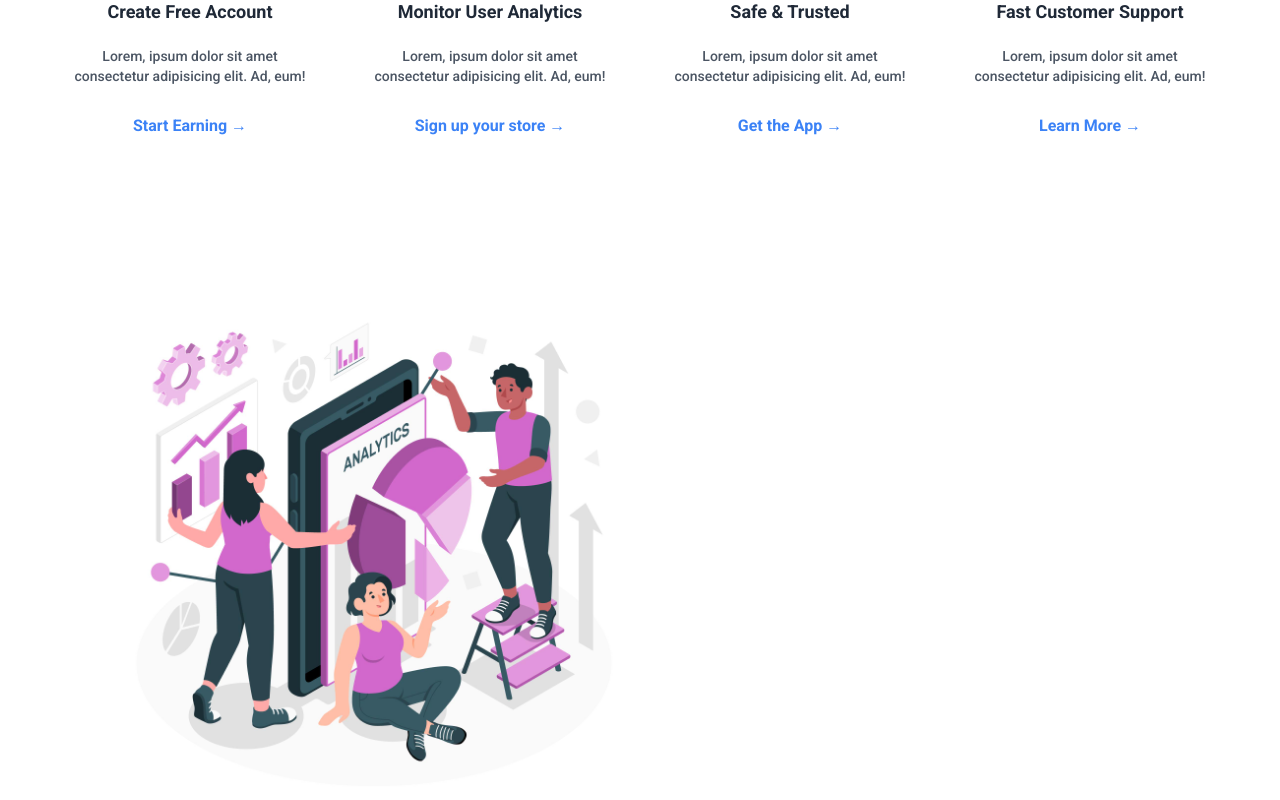
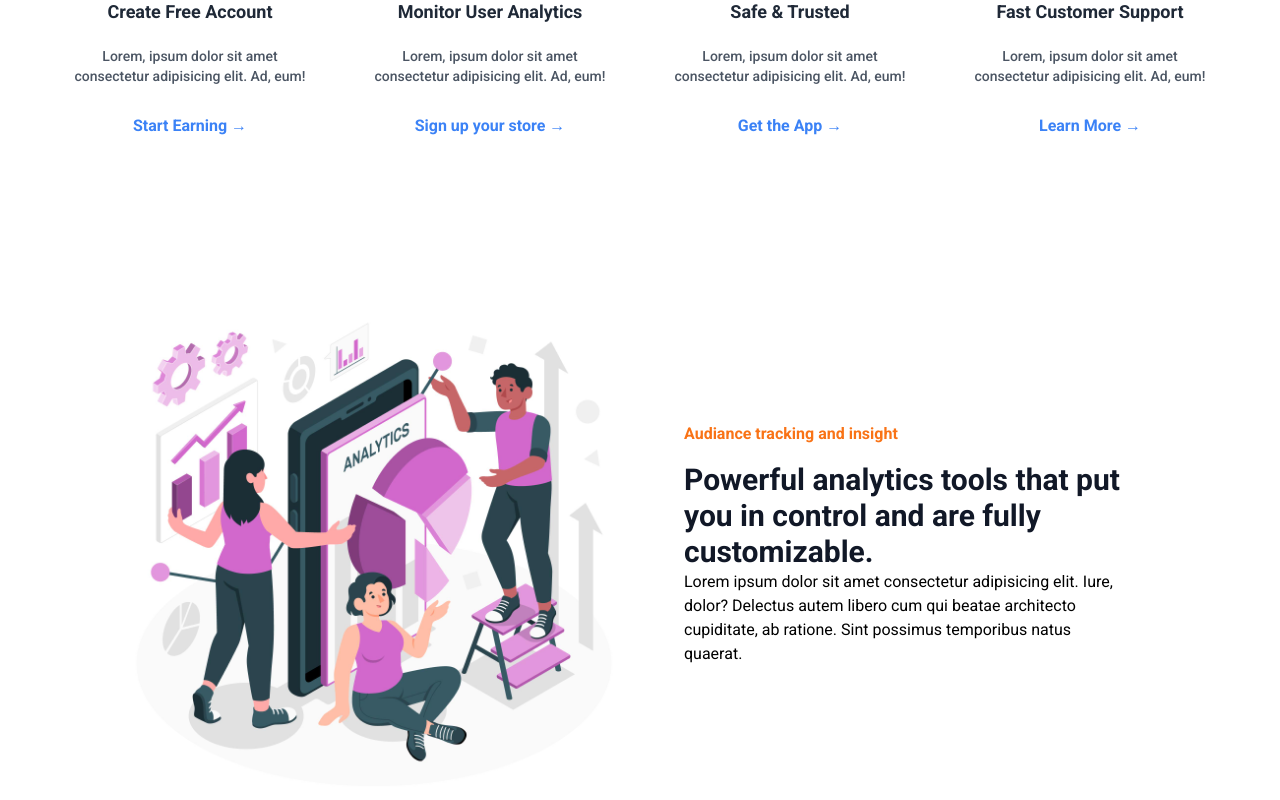
Before and after one commit to moonspark78/TrackP_NextJS, a Next.js app: page / in a window 1280 px wide. Shown: the part 1106-1906 px from the top of the page. Built offline with nearby package versions, Linux system fonts and the light colour scheme.

Commit message:
📈 still working on the  analytics  section  📈

```diff
--- a/components/Home/AnalyticsFeature/AnalyticsFeature.tsx
+++ b/components/Home/AnalyticsFeature/AnalyticsFeature.tsx
@@ -17,7 +17,19 @@ const AnalyticsFeature = () => {
                 />
             </div>
             {/* Text content */}
-            <div></div>
+            <div className='p-6'>
+              <h1 className='text-base font-semibold text-orange-500'>
+                Audiance tracking and insight
+              </h1>
+              <h1 className='mt-4 text-xl sm:text-2xl md:text-3xl font-bold text-gray-900'>
+                Powerful analytics tools that put you in control and are fully customizable.
+              </h1>
+              <p>
+                Lorem ipsum dolor sit amet consectetur adipisicing elit.
+                Iure, dolor? Delectus autem libero cum qui beatae architecto cupiditate, ab ratione.
+                 Sint possimus temporibus natus quaerat.
+              </p>
+            </div>
         </div>
     </div>
   )
```
